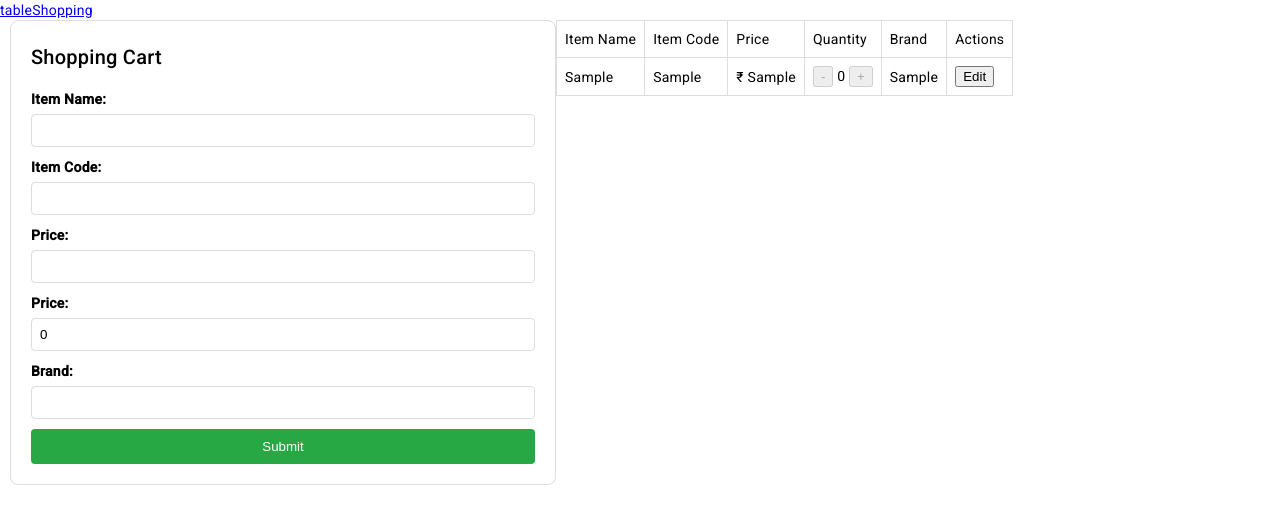
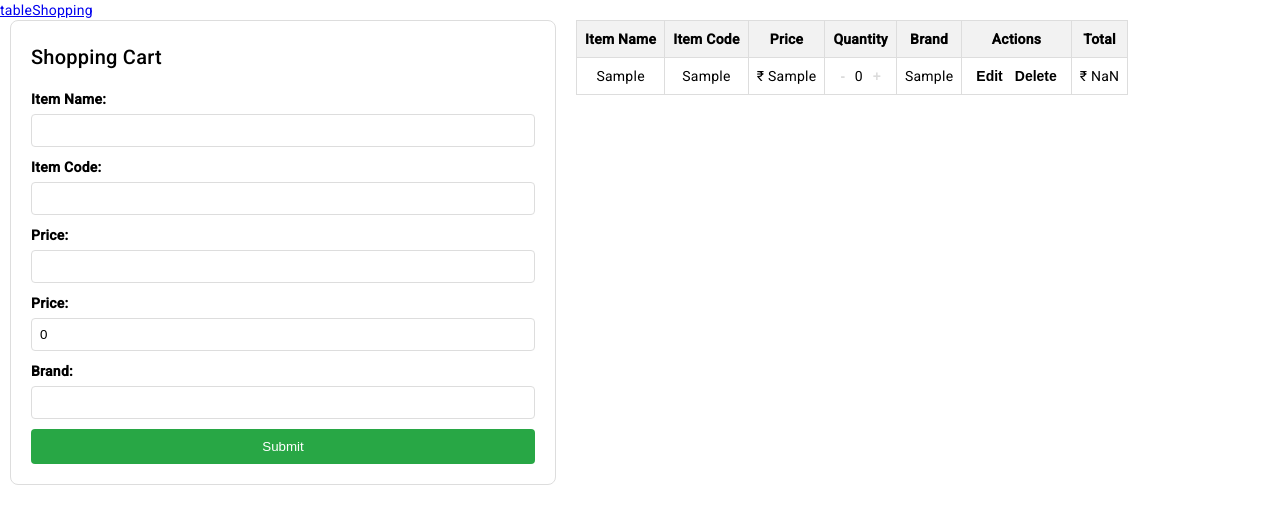
Before and after one commit to VigneshKasinathan/datatable, an Angular app: page /shopping in a window 1280 px wide. Both pictures are taken after typing "Sample", "Sample", "Sample", "Sample" into the empty fields and a click on the button "Submit". Shown: the top 524 px of the page. Built offline with nearby package versions, Linux system fonts and the light colour scheme.

Commit message:
shopping cart with child component

```diff
--- a/angular.json
+++ b/angular.json
@@ -64,6 +64,9 @@
         },
         "serve": {
           "builder": "@angular-devkit/build-angular:dev-server",
+          "options": {
+          "proxyConfig": "proxy.conf.json"
+          },
           "configurations": {
             "production": {
               "browserTarget": "third:build:production"
--- a/src/app/app.module.ts
+++ b/src/app/app.module.ts
@@ -10,6 +10,7 @@ import { ItalicPipe } from './table/italic.pipe'
 import { FormsModule } from '@angular/forms';
 import { FontAwesomeModule } from '@fortawesome/angular-fontawesome';
 import { ShoppingCartComponent } from './shopping-cart/shopping-cart.component';
+import { ShoppingTableComponent } from './shopping-table/shopping-table.component';
 
 
 @NgModule({
@@ -17,7 +18,8 @@ import { ShoppingCartComponent } from './shopping-cart/shopping-cart.component';
     AppComponent,
     TableComponent,
     ItalicPipe,
-    ShoppingCartComponent
+    ShoppingCartComponent,
+    ShoppingTableComponent
   ],
   imports: [
     BrowserModule,
--- a/src/app/shopping-cart/shopping-cart.component.html
+++ b/src/app/shopping-cart/shopping-cart.component.html
@@ -20,38 +20,15 @@
              name="Brand" required>
 
             <button type="submit"> {{ editingIndex !== null ? 'Update' : 'Submit' }}</button>
+        </form>
+    </div>
 
-        </form>
-        </div>
-        <div class="table">
-            <table>
-                <thead>
-                    <tr>
-                        <td>Item Name</td>
-                        <td>Item Code</td>
-                        <td>Price</td>
-                        <td>Quantity</td>
-                        <td>Brand</td>
-                        <td>Actions</td>
-                    </tr>
-                </thead>
-                <tbody>
-                    <tr *ngFor="let item of items; let i = index">
-                        <td>{{ item.itemName }}</td>
-                        <td>{{ item.itemCode }}</td>
-                        <td> ₹ {{ item.Price }}</td>
-                        <td>
-                            <button (click)="decrementQuantity(i)" [disabled]="editingIndex !== i">-</button>
-                            {{ item.Quantity }}
-                            <button (click)="incrementQuantity(i)" [disabled]="editingIndex !== i">+</button>
-                        </td>
-                        <td>{{ item.Brand }}</td>
-                        <td>
-                            <button (click)="saveEdit(i)" [disabled]="editingIndex !== null && editingIndex !== i">Edit</button>
-                        </td>
-                    </tr>
-                </tbody>
-            </table>
-        </div>
+    <app-shopping-table
+    [items]="items"
+    [editingIndex]="editingIndex"
+    (increment)="incrementQuantity($event)"
+    (decrement)="decrementQuantity($event)"
+    (edit)="saveEdit($event)"
+    (delete)="deleteItem($event)"></app-shopping-table>
 
 </div>
--- a/src/app/shopping-cart/shopping-cart.component.scss
+++ b/src/app/shopping-cart/shopping-cart.component.scss
@@ -40,28 +40,3 @@
   display: flex;
   margin:  0px 10px;
 }
-
-
-// table
-table {
-  width: 100%;
-  border-collapse: collapse;
-
-  th, td {
-    border: 1px solid #ddd;
-    padding: 8px; // Adjust padding to control height
-    text-align: left;
-  }
-
-  th {
-    background-color: #f2f2f2;
-  }
-
-  tr:nth-child(even) {
-    background-color: #f9f9f9;
-  }
-
-  tr:hover {
-    background-color: #f1f1f1;
-  }
-}
--- a/src/app/shopping-cart/shopping-cart.component.ts
+++ b/src/app/shopping-cart/shopping-cart.component.ts
@@ -1,4 +1,4 @@
-import { Component, OnInit, NgZone } from '@angular/core';
+import { Component, ChangeDetectorRef } from '@angular/core';
 import { Shopping } from './shopping';
 
 @Component({
@@ -18,7 +18,11 @@ newItems: Shopping = {
   Quantity: 0
 }
 
+totalQuantity = 0
+
 editingIndex: number|null= null;
+
+constructor(private cdr: ChangeDetectorRef) {}
 
 additem() {
 if(this.editingIndex != null) {
@@ -41,18 +45,19 @@ resetNewItem(){
 }
 
 incrementQuantity(index: number) {
-  this.items[index].Quantity++
-  if(this.editingIndex === index) {
-    this.newItems.Quantity = this.items[index].Quantity
+  console.log('Handling increment for index:', index); // Debugging line
+  this.items[index].Quantity++;
+  if (this.editingIndex === index) {
+    this.newItems.Quantity = this.items[index].Quantity;
   }
-
 }
 
 decrementQuantity(index: number) {
-  if(this.items[index].Quantity > 0 ) {
+  console.log('Handling decrement for index:', index); // Debugging line
+  if (this.items[index].Quantity > 0) {
     this.items[index].Quantity--;
-    if(this.editingIndex === index) {
-      this.newItems.Quantity = this.items[index].Quantity
+    if (this.editingIndex === index) {
+      this.newItems.Quantity = this.items[index].Quantity;
     }
   }
 }
@@ -60,6 +65,17 @@ decrementQuantity(index: number) {
 saveEdit(index: number ) {
   this.editingIndex= index;
   this.newItems = {...this.items[index]}
+  console.log('Handling edit for index:', index); // Debugging line
 }
 
+deleteItem(index: number) {
+  this.items.splice(index);
+  if(this.editingIndex === index) {
+    this.editingIndex = null
+    this.resetNewItem();
+  }
 }
+
+
+
+}
--- /dev/null
+++ b/src/app/shopping-table/shopping-table.component.html
@@ -0,0 +1,33 @@
+<div *ngIf="items.length > 0" class="table-cart">
+    <table>
+        <thead>
+            <tr>
+                <th>Item Name</th>
+                <th>Item Code</th>
+                <th>Price</th>
+                <th>Quantity</th>
+                <th>Brand</th>
+                <th>Actions</th>
+                <th>Total</th>
+            </tr>
+        </thead>
+        <tbody>
+            <tr *ngFor="let item of items; let i = index">
+                <td>{{ item.itemName }}</td>
+                <td>{{ item.itemCode }}</td>
+                <td> ₹ {{ item.Price }}</td>
+                <td>
+                    <button (click)="decrementQuantity(i)" [disabled]="editingIndex !== i" class="btn-toggle">-</button>
+                        {{ item.Quantity }}
+                    <button (click)="incrementQuantity(i)" [disabled]="editingIndex !== i" class="btn-toggle">+</button>
+                </td>
+                <td>{{ item.Brand }}</td>
+                <td>
+                    <button (click)="saveEdit(i)" [disabled]="editingIndex !== null && editingIndex !== i">Edit</button>
+                    <button (click)="deleteItem(i)" [disabled]="editingIndex !== null && editingIndex !== i">Delete</button>
+                </td>
+                <td> ₹ {{ +item.Price * item.Quantity }}</td>
+            </tr>
+        </tbody>
+    </table>
+</div>
--- /dev/null
+++ b/src/app/shopping-table/shopping-table.component.scss
@@ -0,0 +1,45 @@
+.table-cart {
+   border-radius: 4px;
+  padding: 0px 20px;
+}
+
+.btn-toggle {
+  font-size: 14px;
+}
+
+// table
+table {
+    width: 100%;
+    border-collapse: collapse;
+
+    th, td {
+      border: 1px solid #ddd;
+      padding: 8px; // Adjust padding to control height
+      text-align: center;
+    }
+
+    th {
+      background-color: #f2f2f2;
+      font-weight: bold;
+    }
+
+    tr:nth-child(even) {
+      background-color: #f9f9f9;
+    }
+
+    tr:hover {
+      background-color: #f1f1f1;
+    }
+
+    button {
+      background-color: transparent;
+      border: none;
+      font-weight: bold;
+      font-size: 14px;
+      cursor: pointer;
+      &:disabled{
+        cursor: not-allowed;
+        opacity: 0.5;
+      }
+    }
+}
--- /dev/null
+++ b/src/app/shopping-table/shopping-table.component.ts
@@ -0,0 +1,36 @@
+import { Component, EventEmitter, Input, Output } from '@angular/core';
+import { Shopping } from '../shopping-cart/shopping';
+
+@Component({
+  selector: 'app-shopping-table',
+  templateUrl: './shopping-table.component.html',
+  styleUrls: ['./shopping-table.component.scss']
+})
+export class ShoppingTableComponent {
+
+  @Input() items: Shopping[] = [];
+  @Input() editingIndex: number|null= null;
+
+  @Output() increment = new EventEmitter<number>();
+  @Output() decrement = new EventEmitter<number>();
+  @Output() edit = new EventEmitter<number>();
+  @Output() delete = new EventEmitter<number>();
+
+  incrementQuantity(index: number){
+    this.increment.emit(index);
+    console.log(index);
+  }
+
+  decrementQuantity(index: number){
+    this.decrement.emit(index);
+    console.log(index);
+  }
+
+  saveEdit(index: number){
+    this.edit.emit(index)
+  }
+
+  deleteItem(index: number) {
+    this.delete.emit(index);
+  }
+}
```
Also changed, not shown: proxy.conf.json (added, +7 -0 lines), 1 other file (tests, documents, lock files or other folders).
